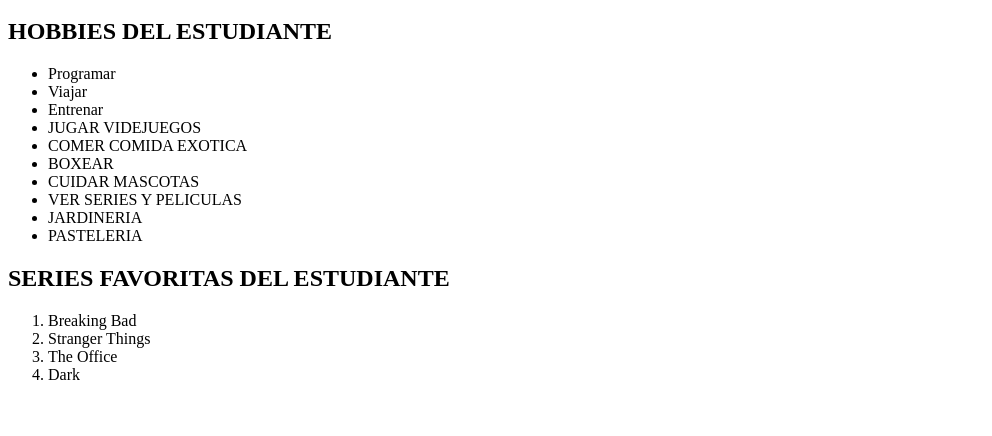
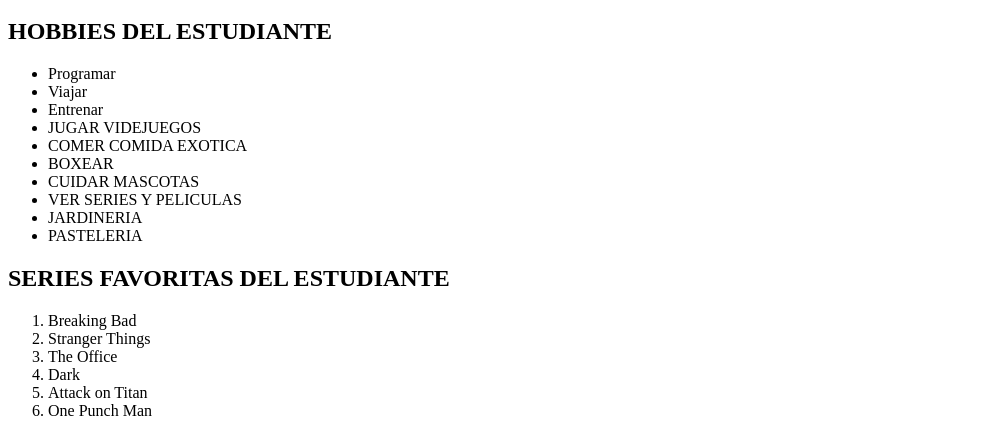
Before and after one commit to camiloruiz06-jpg/taller1_BP, a plain HTML site: page index.html in a window 1280 px wide. Shown: the part 621-1057 px from the top of the page, without its empty margins (0-992 px from the left). Before the commit the page ends 1021 px from the top, so only its background shows below. Drawn offline with Linux system fonts and the light colour scheme.

Commit message:
2 SERIES FAVORITAS MAS ESTUDIANTE

```diff
--- a/index.html
+++ b/index.html
@@ -32,6 +32,8 @@
         <li>Stranger Things</li>
         <li>The Office</li>
         <li>Dark</li>
+         <li>Attack on Titan</li>
+        <li>One Punch Man</li>
     </ol>
 
 
```
